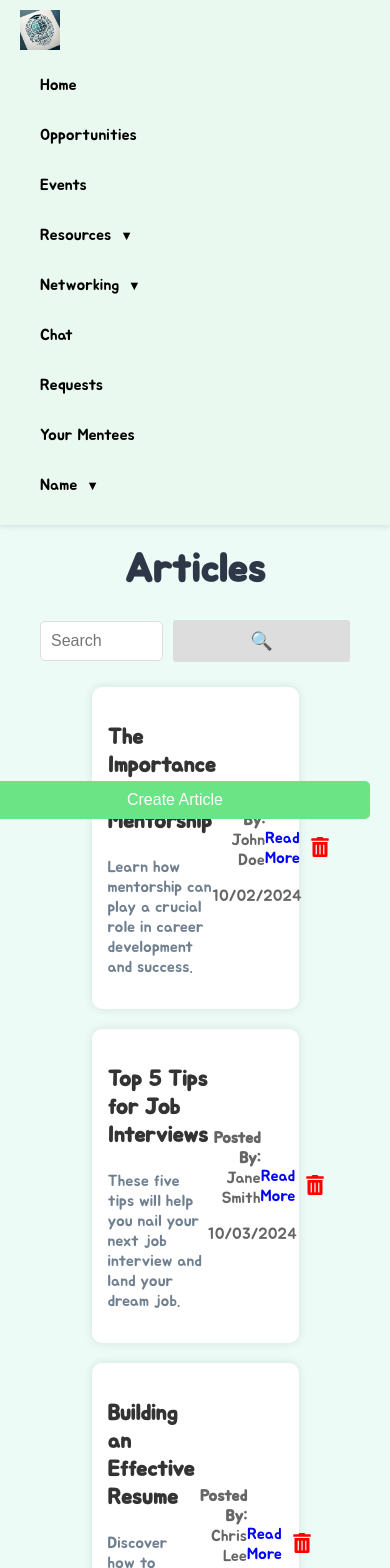
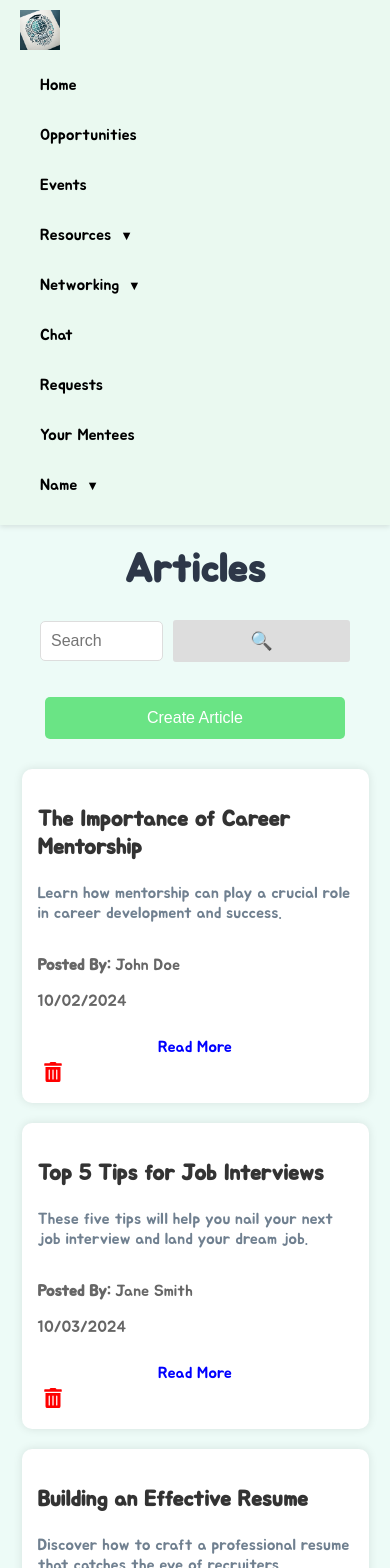
Before and after one commit to saiswethat/eduverse, a React (Create React App) app: page /articles in a window 390 px wide. Shown: the top 1568 px of the page. Built offline with nearby package versions, Linux system fonts and the light colour scheme.

Commit message:
Articles Responsiveness added

```diff
--- a/src/Admin_header.js
+++ b/src/Admin_header.js
@@ -10,6 +10,9 @@ function Admin_Header() {
         </div>
         <nav className="admin_header-header__nav">
           <ul>
+          <li>
+              <a href="/admin_home">Home</a>
+            </li>
             <li>
               <a href="/manage_users">Users</a>
             </li>
--- a/src/Articles.js
+++ b/src/Articles.js
@@ -1,60 +1,18 @@
 import React, { useState } from "react";
-import "./css/Articles.css"; // Updated CSS file name
+import "./css/Articles.css";
 import Header from "./Header";
-import SearchBar from "./SearchBar";  // Import the SearchBar component
-import { FaTrashAlt } from 'react-icons/fa';  // Import FontAwesome delete icon
+import SearchBar from "./SearchBar";
+import { FaTrashAlt } from 'react-icons/fa';
 
 function Articles() {
   const [showForm, setShowForm] = useState(false);
   const [articles, setArticles] = useState([
-    {
-      id: 1,
-      name: "The Importance of Career Mentorship",
-      postedBy: "John Doe",
-      date: "10/02/2024",
-      description: "Learn how mentorship can play a crucial role in career development and success.",
-      link: "#",
-    },
-    {
-      id: 2,
-      name: "Top 5 Tips for Job Interviews",
-      postedBy: "Jane Smith",
-      date: "10/03/2024",
-      description: "These five tips will help you nail your next job interview and land your dream job.",
-      link: "#",
-    },
-    {
-      id: 3,
-      name: "Building an Effective Resume",
-      postedBy: "Chris Lee",
-      date: "10/01/2024",
-      description: "Discover how to craft a professional resume that catches the eye of recruiters.",
-      link: "#",
-    },
-    {
-      id: 4,
-      name: "The Importance of Career Mentorship",
-      postedBy: "John Doe",
-      date: "10/02/2024",
-      description: "Learn how mentorship can play a crucial role in career development and success.",
-      link: "#",
-    },
-    {
-      id: 5,
-      name: "Top 5 Tips for Job Interviews",
-      postedBy: "Jane Smith",
-      date: "10/03/2024",
-      description: "These five tips will help you nail your next job interview and land your dream job.",
-      link: "#",
-    },
-    {
-      id: 6,
-      name: "Building an Effective Resume",
-      postedBy: "Chris Lee",
-      date: "10/01/2024",
-      description: "Discover how to craft a professional resume that catches the eye of recruiters.",
-      link: "#",
-    },
+    { id: 1, name: "The Importance of Career Mentorship", postedBy: "John Doe", date: "10/02/2024", description: "Learn how mentorship can play a crucial role in career development and success.", link: "#" },
+    { id: 2, name: "Top 5 Tips for Job Interviews", postedBy: "Jane Smith", date: "10/03/2024", description: "These five tips will help you nail your next job interview and land your dream job.", link: "#" },
+    { id: 3, name: "Building an Effective Resume", postedBy: "Chris Lee", date: "10/01/2024", description: "Discover how to craft a professional resume that catches the eye of recruiters.", link: "#" },
+    { id: 4, name: "The Importance of Career Mentorship", postedBy: "John Doe", date: "10/02/2024", description: "Learn how mentorship can play a crucial role in career development and success.", link: "#" },
+    { id: 5, name: "Top 5 Tips for Job Interviews", postedBy: "Jane Smith", date: "10/03/2024", description: "These five tips will help you nail your next job interview and land your dream job.", link: "#" },
+    { id: 6, name: "Building an Effective Resume", postedBy: "Chris Lee", date: "10/01/2024", description: "Discover how to craft a professional resume that catches the eye of recruiters.", link: "#" },
   ]);
 
   const [searchTerm, setSearchTerm] = useState("");
@@ -66,7 +24,7 @@ function Articles() {
   const handleCreateArticle = (event) => {
     event.preventDefault();
     const newArticle = {
-      id: articles.length + 1,  // Create a unique ID
+      id: articles.length + 1,
       name: event.target.name.value,
       postedBy: event.target.postedBy.value,
       description: event.target.description.value,
@@ -74,10 +32,9 @@ function Articles() {
       date: new Date().toLocaleDateString(),
     };
     setArticles([...articles, newArticle]);
-    setShowForm(false); // Close the form after submission
+    setShowForm(false);
   };
 
-  // Function to handle article deletion
   const handleDeleteArticle = (id) => {
     const updatedArticles = articles.filter((article) => article.id !== id);
     setArticles(updatedArticles);
@@ -93,15 +50,10 @@ function Articles() {
       <Header />
       <div className="articles-articles-page">
         <h1>Articles</h1>
-
-        {/* Add SearchBar */}
         <SearchBar onSearch={handleSearch} />
-
         <button className="articles-create-article-button" onClick={() => setShowForm(true)}>
           Create Article
         </button>
-
-        {/* Form modal */}
         {showForm && (
           <div className="articles-form-overlay">
             <div className="articles-form-popup">
@@ -131,7 +83,6 @@ function Articles() {
             </div>
           </div>
         )}
-
         <div className="articles-articles-list">
           {filteredArticles.map((article) => (
             <div className="articles-article-card" key={article.id}>
@@ -146,7 +97,6 @@ function Articles() {
               <div className="articles-read-more">
                 <a href={article.link} target="_blank" rel="noopener noreferrer">Read More</a>
               </div>
-              {/* Delete button with icon */}
               <button className="articles-delete-button" onClick={() => handleDeleteArticle(article.id)}>
                 <FaTrashAlt size={20} color="red" />
               </button>
--- a/src/Homepage.js
+++ b/src/Homepage.js
@@ -44,8 +44,8 @@ function HomePage() {
       <div className="home-home-section home-quick-links">
         <h2 className="home-h2">Quick Links</h2>
         <div className="home-link-card">
-          <p><a href="/mentorship">Join Mentorship Program</a></p>
-          <p><a href="/resume-builder">Resume Builder Tool</a></p>
+          <p><a href="/mentorship-program">Join Mentorship Program</a></p>
+          <p><a href="/build-resume">Resume Builder Tool</a></p>
           <p><a href="/forums">Forums</a></p>
           <p><a href="/groups">Groups</a></p>
         </div>
--- a/src/css/Articles.css
+++ b/src/css/Articles.css
@@ -4,9 +4,6 @@
 }
 
 .articles-create-article-button {
-  position: fixed;
-  bottom: 20px;
-  right: 20px;
   background-color: #6ae485;
   color: white;
   padding: 10px 20px;
@@ -16,6 +13,9 @@
   cursor: pointer;
   transition: background-color 0.3s;
   z-index: 100;
+  width: calc(100% - 40px);
+  max-width: 300px;
+  margin: 10px auto;
 }
 
 .articles-create-article-button:hover {
@@ -36,14 +36,14 @@
   background-color: white;
   border-radius: 10px;
   box-shadow: 0px 0px 10px rgba(0, 0, 0, 0.1);
-  border: 1px solid transparent; /* Default border is transparent */
-  transition: transform 0.3s ease, box-shadow 0.3s ease, border 0.3s ease; /* Add border transition */
+  border: 1px solid transparent;
+  transition: transform 0.3s ease, box-shadow 0.3s ease, border 0.3s ease;
 }
 
 .articles-article-card:hover {
-  transform: scale(1.05); /* Scale the card slightly */
-  box-shadow: 0px 10px 20px rgba(0, 0, 0, 0.2); /* Increase shadow on hover */
-  border: 1px solid black; /* Add black border on hover */
+  transform: scale(1.05);
+  box-shadow: 0px 10px 20px rgba(0, 0, 0, 0.2);
+  border: 1px solid black;
 }
 
 .articles-article-details-left {
@@ -57,13 +57,15 @@
 }
 
 .articles-read-more {
-  width: 40%;
   text-align: center;
+  margin-top: 10px;
+  width: 100%;
 }
 
 .articles-read-more a {
   color: blue;
   text-decoration: none;
+  display: inline-block;
 }
 
 .articles-read-more a:hover {
@@ -86,45 +88,45 @@
   background-color: white;
   padding: 20px;
   border-radius: 10px;
-  width: 400px; /* Adjusted width for better alignment */
-  box-shadow: 0px 0px 15px rgba(0, 0, 0, 0.2); /* Added shadow for depth */
+  width: 400px;
+  box-shadow: 0px 0px 15px rgba(0, 0, 0, 0.2);
 }
 
 .articles-article-form {
   display: flex;
-  flex-direction: column; /* Stack children vertically */
+  flex-direction: column;
 }
 
 .articles-article-form label {
-  width: 100%; /* Ensures labels are full width */
-  margin-bottom: 5px; /* Space between label and input */
-  text-align: left; /* Aligns text to the left */
+  width: 100%;
+  margin-bottom: 5px;
+  text-align: left;
 }
 
 .articles-article-form input,
 .articles-article-form textarea {
-  width: 100%; /* Full width of the form */
+  width: 100%;
   padding: 10px;
-  margin-bottom: 15px; /* Space between inputs */
+  margin-bottom: 15px;
   border-radius: 5px;
   border: 1px solid #ccc;
-  box-sizing: border-box; /* Include padding and border in width */
+  box-sizing: border-box;
 }
 
 .articles-article-form textarea {
-  resize: vertical; /* Allow vertical resizing */
-  height: 80px; /* Set a default height for the textarea */
+  resize: vertical;
+  height: 80px;
 }
 
 .articles-button-container {
-  display: flex; /* Use flexbox for horizontal alignment */
-  justify-content: space-between; /* Space buttons evenly */
-  margin-top: 10px; /* Space above buttons */
+  display: flex;
+  justify-content: space-between;
+  margin-top: 10px;
 }
 
 .articles-submit-button,
 .articles-close-button {
-  width: 48%; /* Set width for both buttons */
+  width: 48%;
   padding: 10px;
   border: none;
   border-radius: 5px;
@@ -132,17 +134,19 @@
 }
 
 .articles-submit-button {
-  background-color: #4caf50; /* Green background */
-  color: white; /* White text */
+  background-color: #4caf50;
+  color: white;
 }
+
 .articles-submit-button:hover {
   background-color: #096c0b;
 }
 
 .articles-close-button {
-  background-color: #e74c3c; /* Red background */
-  color: white; /* White text */
+  background-color: #e74c3c;
+  color: white;
 }
+
 .articles-close-button:hover {
   background-color: #c23329;
 }
@@ -150,15 +154,69 @@
 .articles-description {
   color: #708090;
 }
+
 .articles-delete-button {
   background: none;
   border: none;
   cursor: pointer;
   padding: 0;
   margin-left: 10px;
+  display: flex;
 }
 
 .articles-delete-button:hover {
   opacity: 0.7;
   background-color: rgb(30, 155, 213);
 }
+
+@media (max-width: 768px) {
+  .articles-article-card {
+    width: 90%;
+    flex-direction: column;
+    align-items: flex-start;
+  }
+
+  .articles-article-details-left,
+  .articles-article-details-right {
+    width: 100%;
+    text-align: left;
+  }
+
+  .articles-create-article-button {
+    padding: 12px 15px;
+    font-size: 18px;
+  }
+
+  .articles-form-popup {
+    width: 90%;
+  }
+
+  .articles-article-form input,
+  .articles-article-form textarea {
+    font-size: 16px;
+  }
+
+  .articles-button-container {
+    flex-direction: column;
+  }
+
+  .articles-submit-button,
+  .articles-close-button {
+    width: 100%;
+    margin: 5px 0;
+  }
+
+  .articles-delete-button {
+    margin-left: 5px;
+  }
+}
+
+@media (max-width: 480px) {
+  .articles-create-article-button {
+    font-size: 16px;
+  }
+
+  .articles-delete-button {
+    margin-left: 5px;
+  }
+}
```
